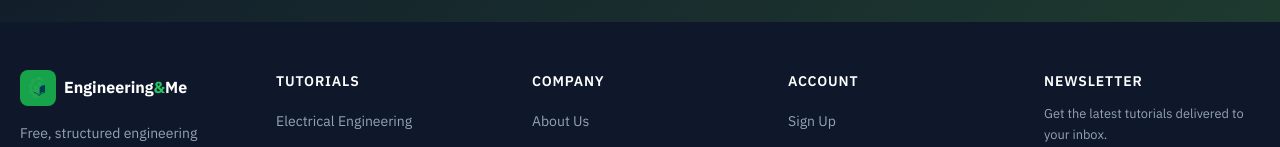
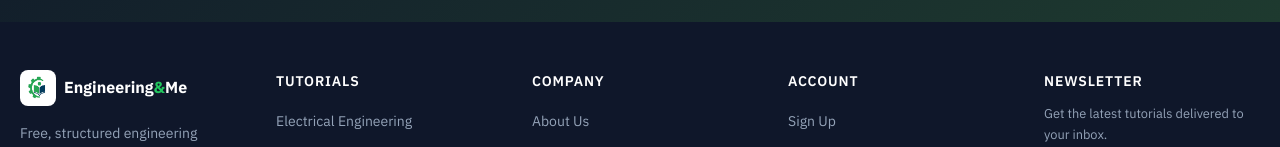
Before and after one commit to KingAbby200/engineeringandme, a Next.js app: page / in a window 1280 px wide. Shown: the part 2535-2682 px from the top of the page. Built offline with nearby package versions, Linux system fonts and the light colour scheme; no server answers; the database is empty.

Commit message:
Fix background color contrast on logo in footer

```diff
--- a/components/layout/Footer.js
+++ b/components/layout/Footer.js
@@ -35,7 +35,7 @@ export default function Footer() {
           {/* Brand */}
           <div style={{ gridColumn: 'span 1' }}>
             <div style={{ display: 'flex', alignItems: 'center', gap: '0.5rem', marginBottom: '1rem' }}>
-              <div style={{ width: 36, height: 36, background: '#16a34a', borderRadius: 8, display: 'flex', alignItems: 'center', justifyContent: 'center' }}>
+              <div style={{ width: 36, height: 36, background: '#ffffff', borderRadius: 8, display: 'flex', alignItems: 'center', justifyContent: 'center' }}>
                 <Image src="/images/logo.png" alt="Engineering Tutorials Logo" width={36} height={36} style={{ objectFit: 'contain' }} />
               </div>
               <span style={{ fontWeight: 700, color: 'white', fontSize: '1rem' }}>Engineering<span style={{ color: '#22c55e' }}>&</span>Me</span>
```
